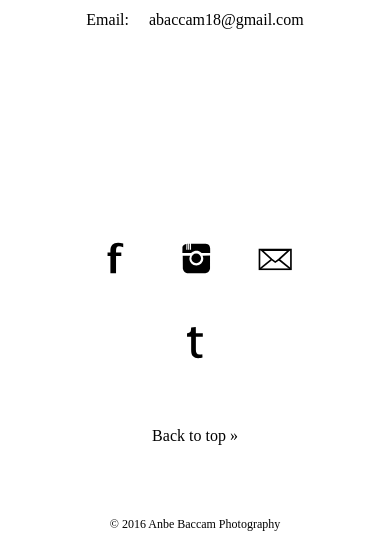
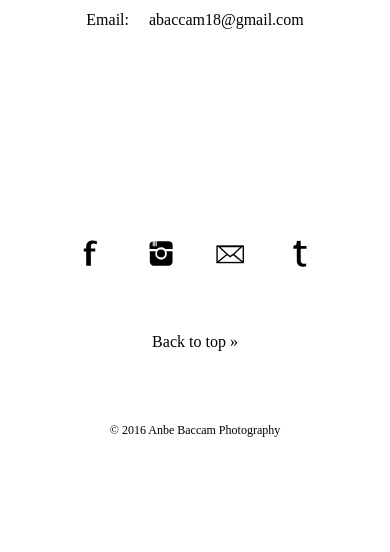
Before and after one commit to Mightynumnums/anbe2, a PHP site: page /contact.html in a window 390 px wide. Shown: the part 355-907 px from the top of the page. After the commit the page ends 792 px from the top, so only its background shows below. Run offline with PHP 8.4, Linux system fonts and the light colour scheme; some web fonts are replaced.

Commit message:
image size on odd images changed to fit the flow, social icon size changed for mobile

```diff
--- a/gallery.css
+++ b/gallery.css
@@ -108,8 +108,8 @@ footer{
 }
 
 .contact img{
-	height: 60px;
-	width: 60px;
+	height: 50px;
+	width: 50px;
 	padding: 10px 10px;
 }
 
--- a/index/css/main.css
+++ b/index/css/main.css
@@ -139,8 +139,8 @@ h3{
 }
 
 .contact img{
-	height: 60px;
-	width: 60px;
+	height: 50px;
+	width: 50px;
 	padding: 10px 10px;
 }
 
```
Also changed, not shown: editorial/TNbangles.jpg, editorial/TNheels.jpg.
